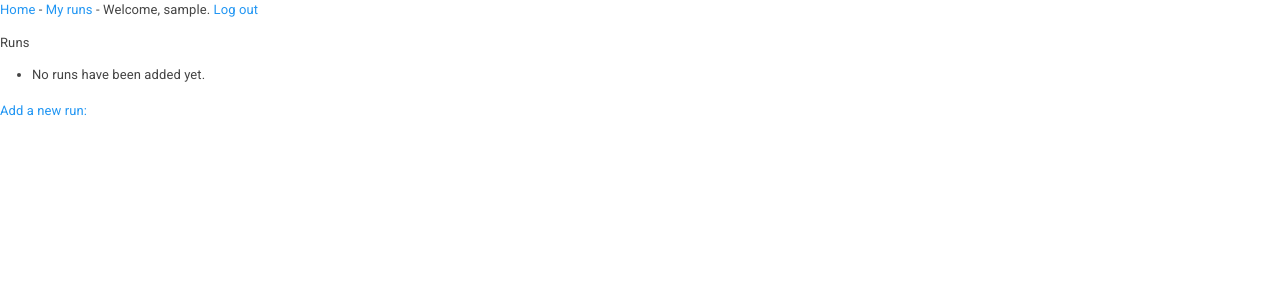
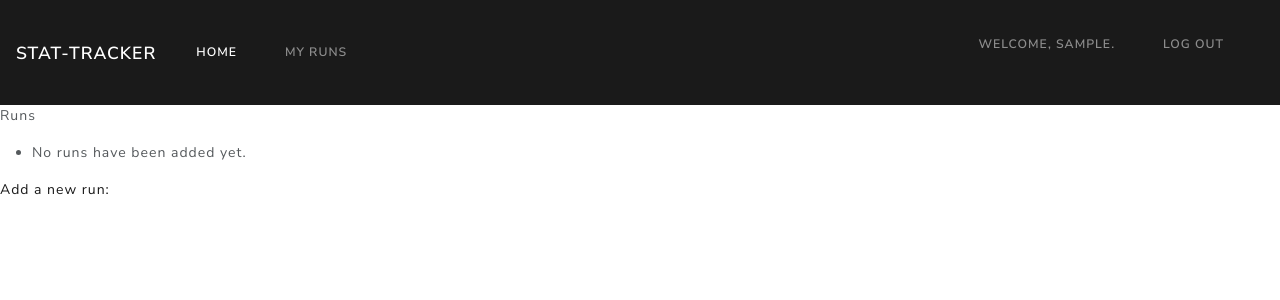
Before and after one commit to nleclaire/stat-tracker, a Django app: page /runs in a window 1280 px wide. Shown: the top 300 px of the page. Run offline with Django 3.2, Linux system fonts and the light colour scheme; the visitor is signed in with stand-in values (Sample User, id 1); data that the repository does not hold is empty; some libraries are stand-ins or nearby versions.

Commit message:
adds navbar component

```diff
--- a/run_stats/templates/run_stats/base.html
+++ b/run_stats/templates/run_stats/base.html
@@ -1,7 +1,4 @@
 {% load bootstrap5 %}
-
-{% bootstrap_css %}
-{% bootstrap_javascript %}
 
 <!DOCTYPE html>
 <html lang="en">
@@ -9,23 +6,16 @@
     {% load static %}
     <script type="text/javascript" src="{% static 'js/app.js' %}"></script>
     <link rel="stylesheet" href="{% static 'css/style.css' %}">
-    <link rel="stylesheet" href="https://cdn.jsdelivr.net/npm/bootswatch@4.5.2/dist/materia/bootstrap.min.css"
-          integrity="sha384-B4morbeopVCSpzeC1c4nyV0d0cqvlSAfyXVfrPJa25im5p+yEN/YmhlgQP/OyMZD" crossorigin="anonymous">
+    {% bootstrap_css %}
+    {% bootstrap_javascript %}
+    <link rel="stylesheet" href="https://cdn.jsdelivr.net/npm/bootswatch@4.5.2/dist/lux/bootstrap.min.css"
+          integrity="sha384-9+PGKSqjRdkeAU7Eu4nkJU8RFaH8ace8HGXnkiKMP9I9Te0GJ4/km3L1Z8tXigpG" crossorigin="anonymous">
+    <link rel="stylesheet" href="https://cdn.jsdelivr.net/npm/bootstrap-icons@1.8.1/font/bootstrap-icons.css">
     <meta charset="utf-8">
     <meta name="viewport" content="width=device-width, initial-scale=1">
 </head>
 <body>
-<p>
-    <a href="{% url 'run_stats:index' %}">Home</a> -
-    <a href="{% url 'run_stats:runs' %}">My runs</a> -
-    {% if user.is_authenticated %}
-        Welcome, {{ user.username }}.
-        <a href="{% url 'users:logout' %}">Log out</a>
-    {% else %}
-        <a href="{% url 'users:register' %}">Register</a> -
-        <a href="{% url 'users:login' %}">Log in</a>
-    {% endif %}
-</p>
+{% include 'run_stats/nav.html' %}
 {% block content %} {% endblock content %}
 </body>
 </html>
--- /dev/null
+++ b/run_stats/templates/run_stats/nav.html
@@ -0,0 +1,37 @@
+<nav class="navbar navbar-expand-lg navbar-dark bg-primary">
+    <a class="navbar-brand" href="/">stat-tracker</a>
+    <button class="navbar-toggler" type="button" data-toggle="collapse" data-target="#navbarSupportedContent"
+            aria-controls="navbarSupportedContent" aria-expanded="false" aria-label="Toggle navigation">
+        <span class="navbar-toggler-icon"></span>
+    </button>
+
+    <div class="collapse navbar-collapse" id="navbarSupportedContent">
+        <ul class="navbar-nav me-auto">
+            <li class="nav-item active">
+                <a class="nav-link" href="{% url 'run_stats:index' %}">Home <span class="sr-only">(current)</span></a>
+            </li>
+            <li class="nav-item">
+                <a class="nav-link" href="{% url 'run_stats:runs' %}">My runs</a>
+            </li>
+        </ul>
+
+        <ul class="navbar-nav">
+            {% if user.is_authenticated %}
+                <li class="nav-item">
+                    <p class="nav-link">Welcome, {{ user.username }}.</p>
+                </li>
+                <li class="nav-item">
+                    <a class="nav-link" href="{% url 'users:logout' %}">Log out</a>
+                </li>
+
+            {% else %}
+                <li class="nav-item">
+                    <a class="nav-link" href="{% url 'users:register' %}">Register</a>
+                </li>
+                <li class="nav-item">
+                    <a class="nav-link" href="{% url 'users:login' %}">Log in</a>
+                </li>
+            {% endif %}
+        </ul>
+    </div>
+</nav>
--- a/run_stats/templates/run_stats/runs.html
+++ b/run_stats/templates/run_stats/runs.html
@@ -6,8 +6,9 @@
     <ul>
         {% for run in runs %}
             <li>
-          <a href="{% url 'run_stats:run' run.id %}">{{ run }}</a> -
-          <a href="{% url 'run_stats:edit_run' run.id %}">Edit run</a> -
+                <a href="{% url 'run_stats:run' run.id %}">{{ run.date }} - {{ run.distance }} miles
+                    - {{ run.time|time:'H:i:s' }}</a> -
+                <a href="{% url 'run_stats:edit_run' run.id %}"><i class="bi bi-pencil-square"></i>Edit run</a> -
                 <a href="{% url 'run_stats:delete_run' run.id %}">Delete run</a>
             </li>
 
```
Lines whose indentation alone changed are shown as unchanged.
